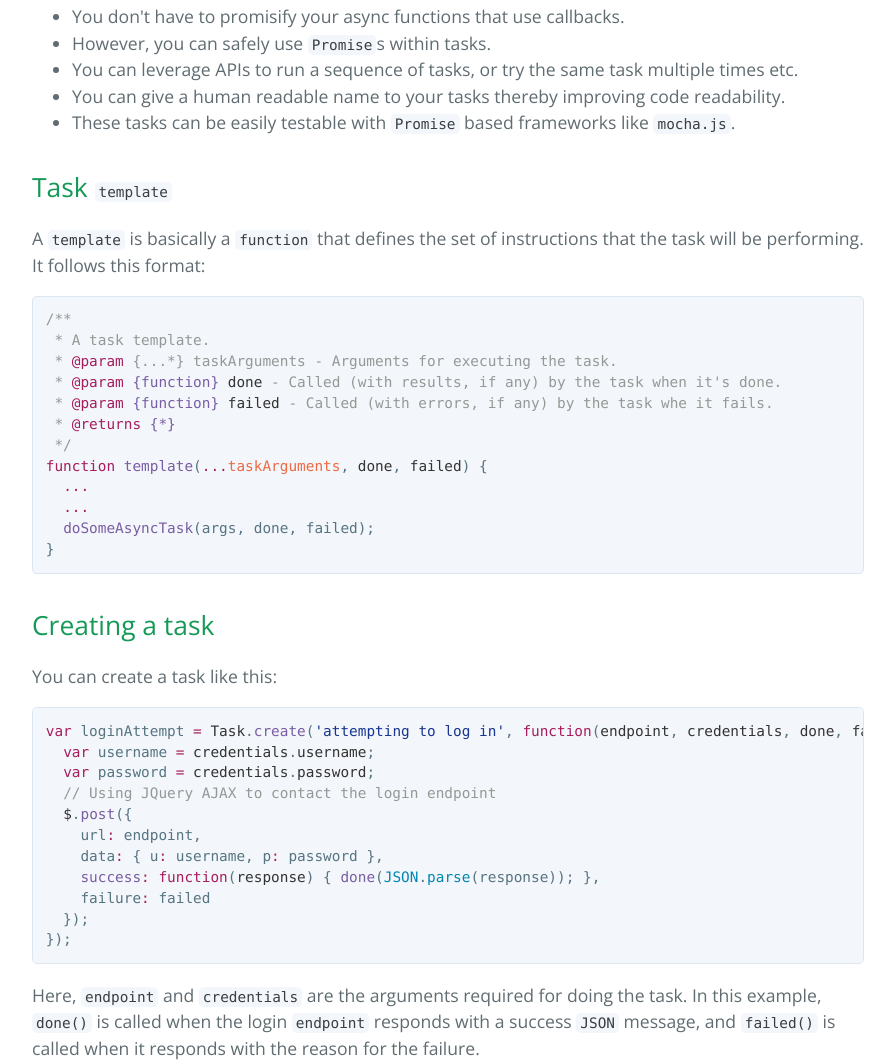
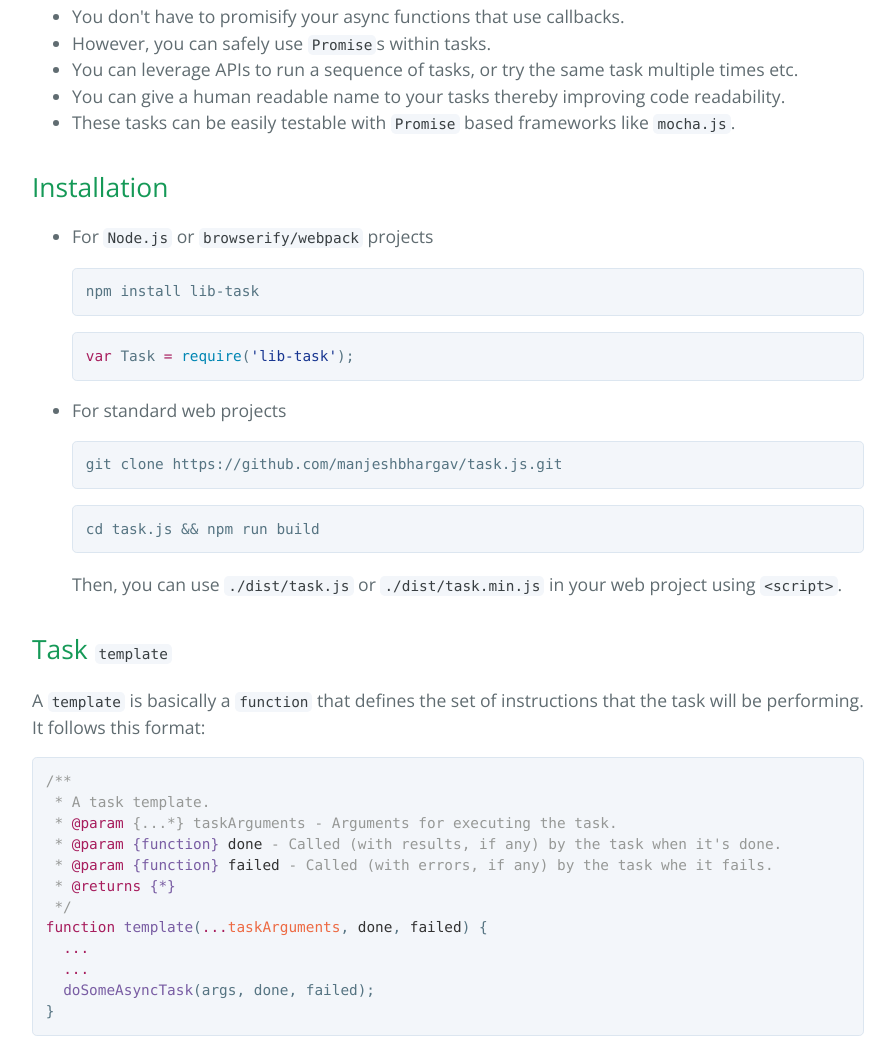
Before and after one commit to manjeshbhargav/task.js, a plain HTML site: page index.html in a window 1280 px wide. Shown: the part 649-1713 px from the top of the page, without its empty margins (192-1087 px from the left). Drawn offline with nearby package versions, Linux system fonts and the light colour scheme.

```diff
--- a/index.html
+++ b/index.html
@@ -20,7 +20,8 @@
 
     <section class="main-content">
       <h1>
-<a id="taskjs" class="anchor" href="#taskjs" aria-hidden="true"><span aria-hidden="true" class="octicon octicon-link"></span></a>task.js</h1>
+<a id="taskjs" class="anchor" href="#taskjs" aria-hidden="true"><span aria-hidden="true" class="octicon octicon-link"></span></a><a href="https://github.com/manjeshbhargav/task.js.git">task.js</a>
+</h1>
 
 <p><code>task.js</code> is a JavaScript library for creating logical groups of instructions called <code>tasks</code>. These tasks leverage the <code>Promise</code> pattern to allow application logic to specify when a task is <code>done(result)</code> or <code>failed(reason)</code>.</p>
 
@@ -33,6 +34,31 @@
 <li>You can leverage APIs to run a sequence of tasks, or try the same task multiple times etc.</li>
 <li>You can give a human readable name to your tasks thereby improving code readability.</li>
 <li>These tasks can be easily testable with <code>Promise</code> based frameworks like <code>mocha.js</code>.</li>
+</ul>
+
+<h2>
+<a id="installation" class="anchor" href="#installation" aria-hidden="true"><span aria-hidden="true" class="octicon octicon-link"></span></a>Installation</h2>
+
+<ul>
+<li>
+<p>For <code>Node.js</code> or <code>browserify/webpack</code> projects</p>
+
+<pre><code>npm install lib-task
+</code></pre>
+
+<div class="highlight highlight-source-js"><pre><span class="pl-k">var</span> Task <span class="pl-k">=</span> <span class="pl-c1">require</span>(<span class="pl-s"><span class="pl-pds">'</span>lib-task<span class="pl-pds">'</span></span>);</pre></div>
+</li>
+<li>
+<p>For standard web projects</p>
+
+<pre><code>git clone https://github.com/manjeshbhargav/task.js.git
+</code></pre>
+
+<pre><code>cd task.js &amp;&amp; npm run build
+</code></pre>
+
+<p>Then, you can use <code>./dist/task.js</code> or <code>./dist/task.min.js</code> in your web project using <code>&lt;script&gt;</code>.</p>
+</li>
 </ul>
 
 <h2>
@@ -71,7 +97,8 @@
   });
 });</pre></div>
 
-<p>Here, <code>endpoint</code> and <code>credentials</code> are the arguments required for doing the task. In this example, <code>done()</code> is called when the login <code>endpoint</code> responds with a success <code>JSON</code> message, and <code>failed()</code> is called when it responds with the reason for the failure.</p>
+<p>Here, <code>endpoint</code> and <code>credentials</code> are the arguments required for doing the task. In this example, <code>done()</code> is called when the login
+<code>endpoint</code> responds with a success <code>JSON</code> message, and <code>failed()</code> is called when it responds with the reason for the failure.</p>
 
 <p>There are other ways to specify when the task is <code>done/failed</code>:</p>
 
@@ -108,7 +135,7 @@
   <span class="pl-en">console</span>.<span class="pl-c1">error</span>(<span class="pl-s"><span class="pl-pds">'</span>Login failed! - <span class="pl-pds">'</span></span>, error);
 });</pre></div>
 
-<p>Here, the argument passed to <code>done()</code> is passed on to the <code>Promise</code>'s <code>then()</code> callback, while the argument passed to <code>failed()</code> is passed on to the <code>catch()</code> callback.</p>
+<p>Here, the argument passed to <code>done()</code> is passed on to the <code>Promise</code>'s <code>then()</code> callback, while the argument passed to <code>failed()</code> is passedon to the <code>catch()</code> callback.</p>
 
 <ul>
 <li>
```
Also changed, not shown: params.json (+1 -1 lines).
